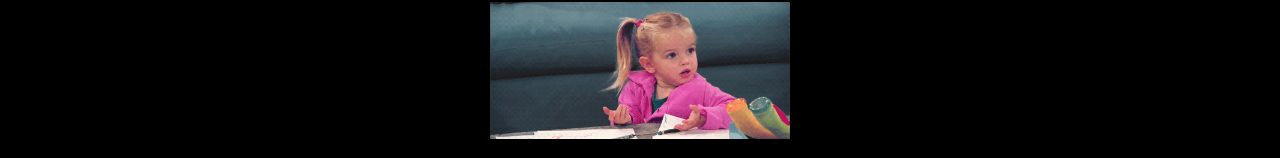
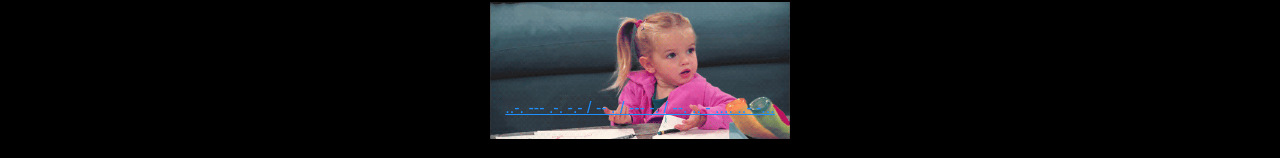
Before and after one commit to xdumaine/webrtc-dtmf-morsecode, a website: page index.html in a window 1280 px wide. Shown: the part 673-831 px from the top of the page. Drawn offline with Linux system fonts and the light colour scheme.

Commit message:
fork me link

```diff
--- a/app.css
+++ b/app.css
@@ -50,3 +50,19 @@ img {
     font-size: 15px;
     padding: 10px;
 }
+
+#fork-me {
+    position: absolute;
+    bottom: 10px;
+    left: 0;
+    right: 0;
+    margin: auto;
+}
+
+#fork-me a {
+    color: dodgerblue;
+}
+
+#fork-me a:visited {
+    color: dodgerblue;
+}
--- a/index.html
+++ b/index.html
@@ -52,6 +52,9 @@
             <h3>...</h3>
             <img src="shrug.gif"/>
         </div>
+        <div id="fork-me">
+            <a href="https://github.com/xdumaine/webrtc-dtmf-morsecode">..-. --- .-. -.- / -- . / --- -. / --. .. - .... ..- -...</a>
+        </div>
     </div>
 
     <script src="/js/adapter.js"></script>
```
